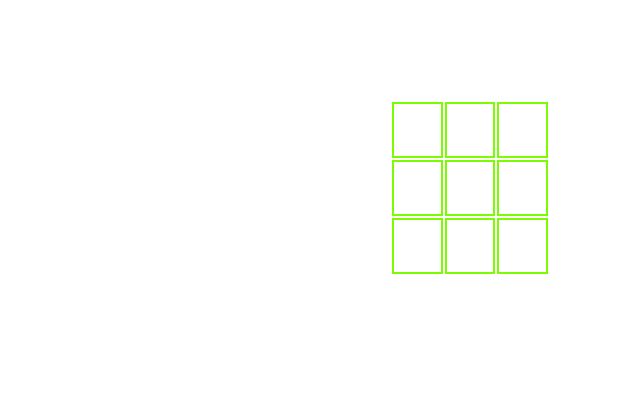
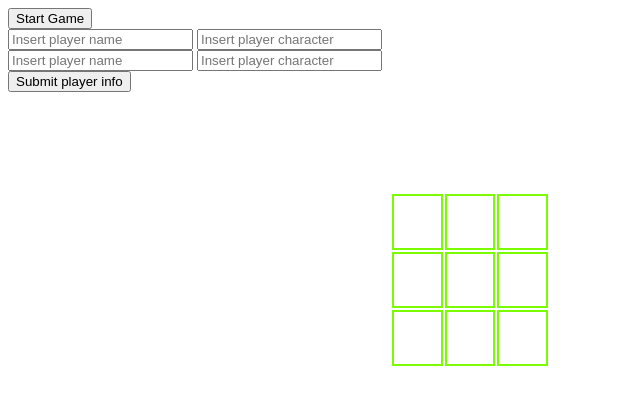
Before and after one commit to angarita-dev/tictactoe-js, a plain HTML site: page src/index.html in a window 1280 px wide. Shown: the whole page, without its empty margins (0-640 px from the left). Drawn offline with Linux system fonts and the light colour scheme.

Commit message:
Added player input form

```diff
--- a/src/index.html
+++ b/src/index.html
@@ -8,6 +8,20 @@
   <title>Tic-Tac-Toe</title>
 </head>
 <body>
+  <div class="button-container">
+    <button class="start-game-btn">Start Game</button>
+    <div class="player-info-container">
+      <div class="player-info">
+        <input type="text" id="name-player1" placeholder='Insert player name'>
+        <input type="text" id="char-player1" placeholder='Insert player character'>
+      </div>
+      <div class="player-info">
+        <input type="text" id="name-player2" placeholder='Insert player name'>
+        <input type="text" id="char-player2" placeholder='Insert player character'>
+      </div>
+      <button>Submit player info</button>
+    </div>
+  </div>
   <div class="game-container">
     <table>
       <tr>
```
Lines whose indentation alone changed are shown as unchanged.
